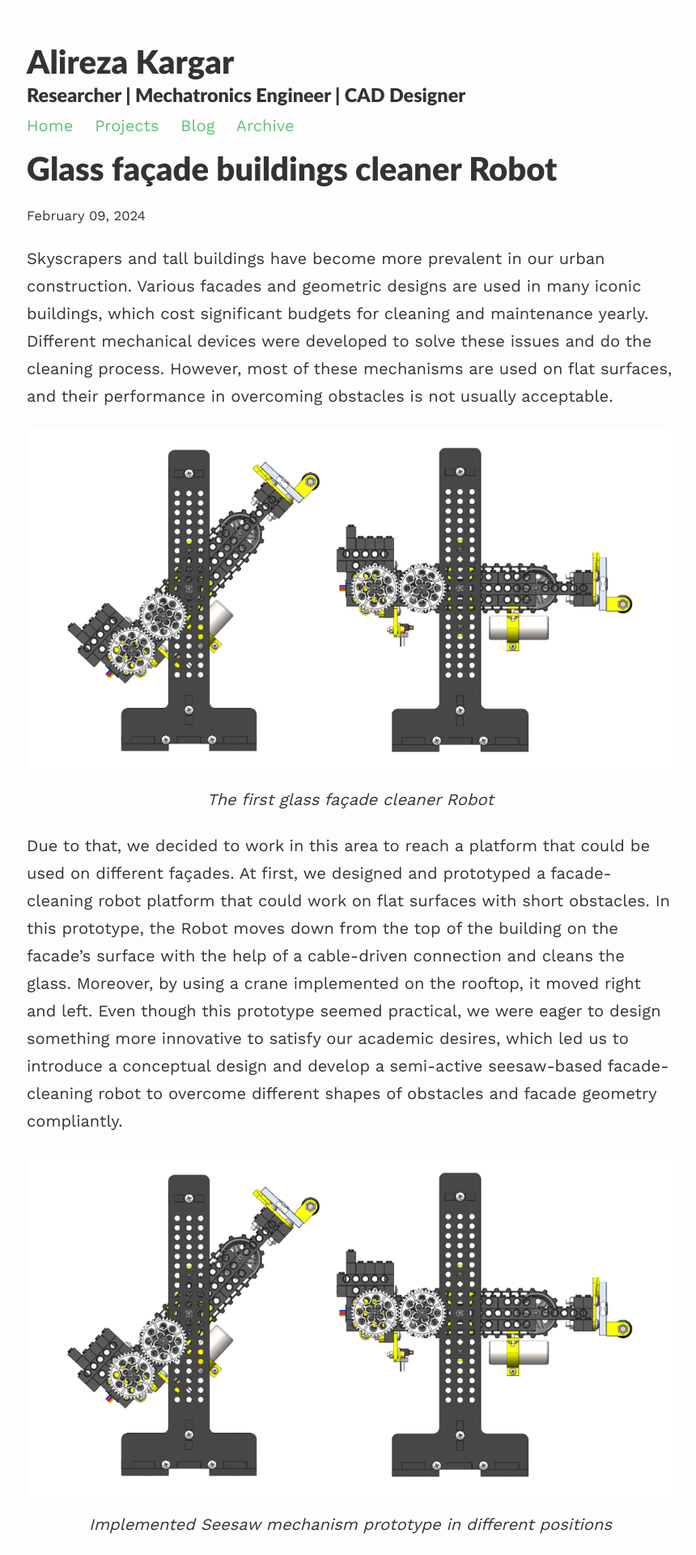
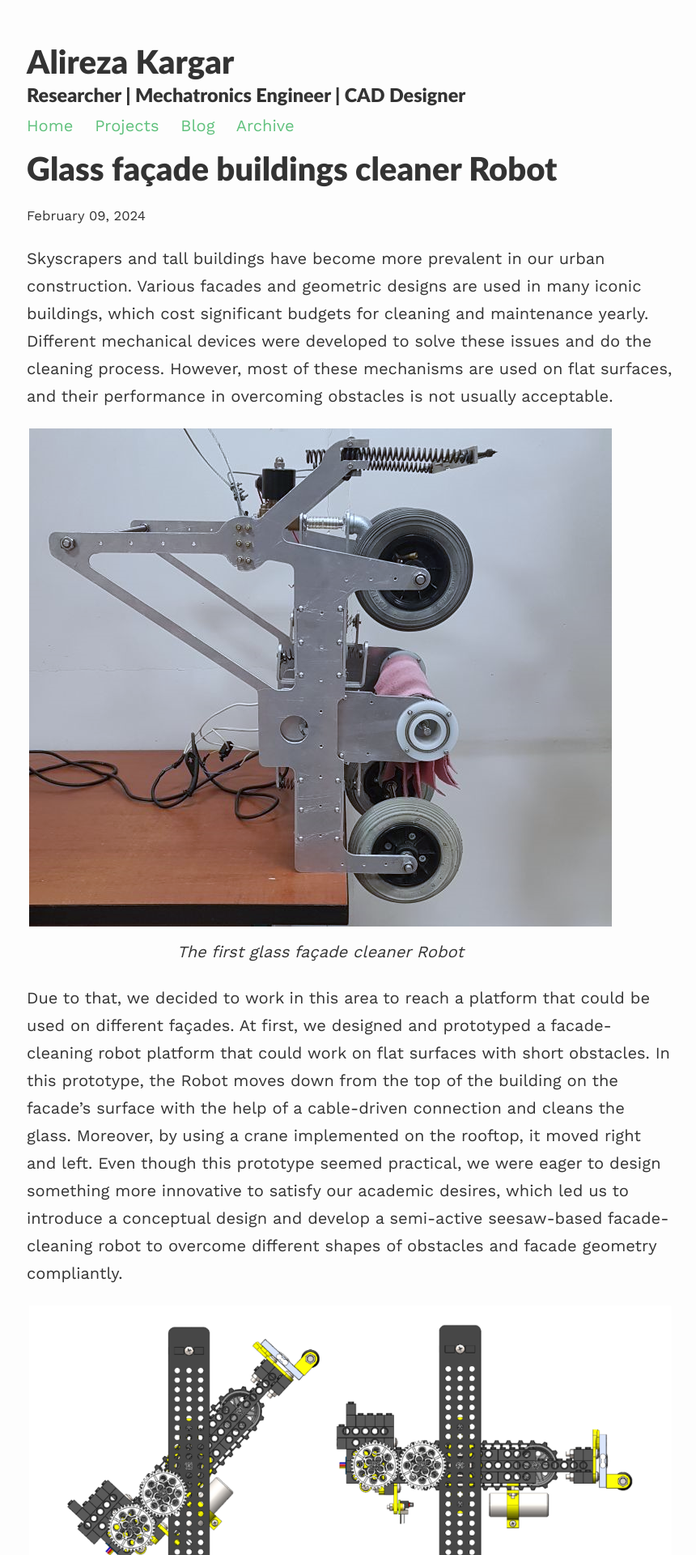
Before and after one commit to alireza-kargar/alireza-kargar.github.io, a Jekyll site: the page built from _projects/CleanerBot.md, in a window 1280 px wide. Shown: the top 1920 px of the page at 81% size, without its empty margins (207-1067 px from the left). Built offline with Jekyll 4.4.1, drawn with Linux system fonts in a browser that asks for light colours; nearby versions of some CDN libraries.

Commit message:
picture eddit"

```diff
--- a/_projects/CleanerBot.md
+++ b/_projects/CleanerBot.md
@@ -6,7 +6,7 @@ description: Conceptual design of a cleaning robot platform
 
 Skyscrapers and tall buildings have become more prevalent in our urban construction. Various facades and geometric designs are used in many iconic buildings, which cost significant budgets for cleaning and maintenance yearly. Different mechanical devices were developed to solve these issues and do the cleaning process. However, most of these mechanisms are used on flat surfaces, and their performance in overcoming obstacles is not usually acceptable.
 
-|![CleanerBot_V1](https://alireza-kargar.github.io/assets/CleanerBot/CleanerBot_2.PNG)|
+|![CleanerBot_V1](https://alireza-kargar.github.io/assets/CleanerBot/CleanerBot_1.png)|
 |:-:|
 |*The first glass façade cleaner Robot*|
 
```
Also changed, not shown: index.md (+1 -1 lines).
